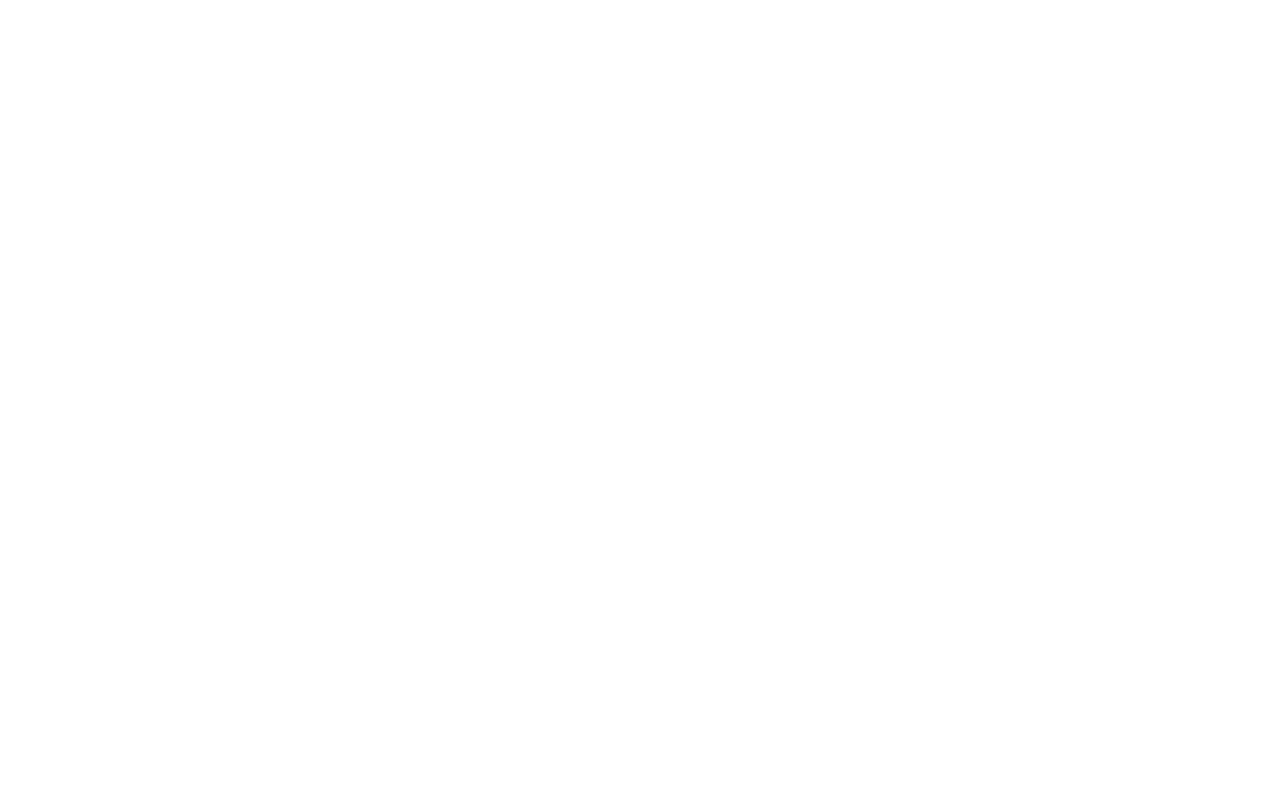
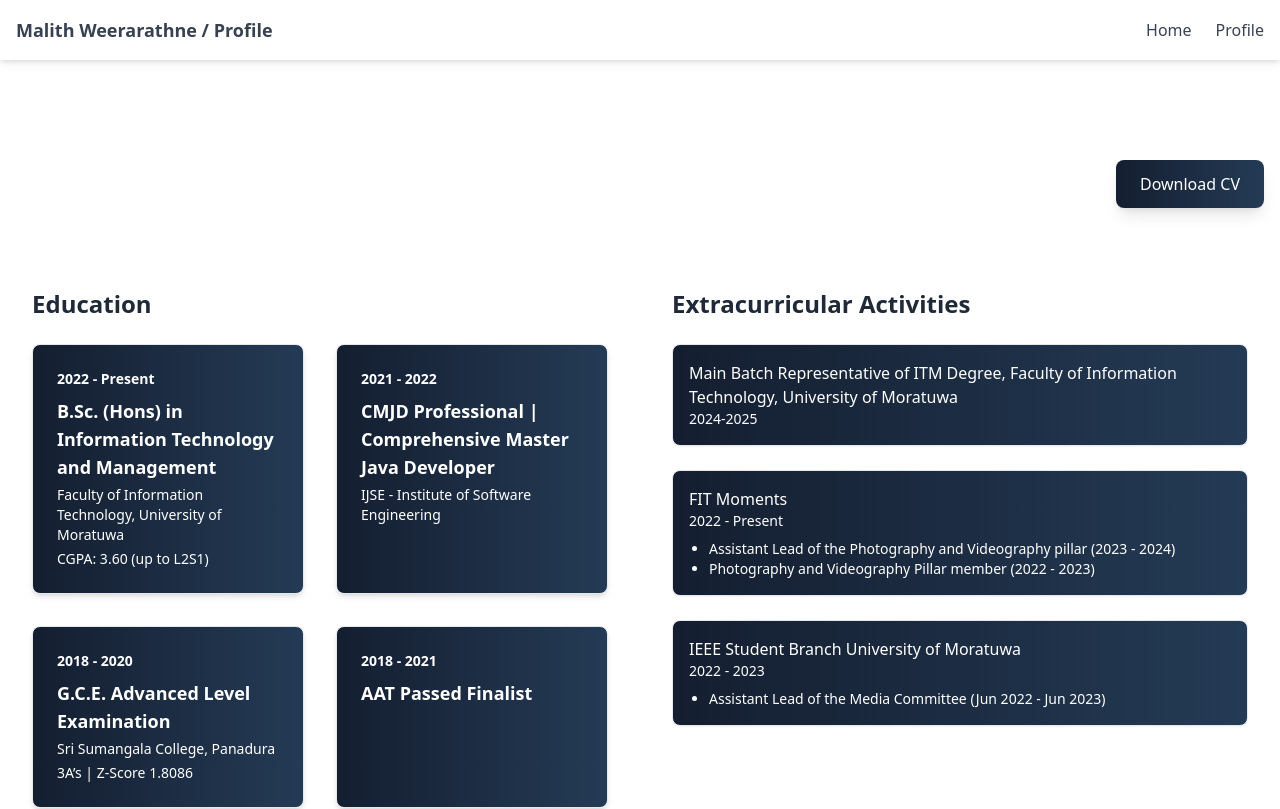
Before and after one commit to Malith212/my-portfolio, a React (Create React App) app: page /profile in a window 1280 px wide. Before the commit this address had no page. Shown: the top 809 px of the page. Built offline with nearby package versions, Linux system fonts and the light colour scheme.

Commit message:
profile section updated and download cv updated

```diff
--- a/src/App.js
+++ b/src/App.js
@@ -1,14 +1,14 @@
 import React from 'react';
 import { BrowserRouter, Route, Routes } from 'react-router-dom';
 import Main from './pages/Main';
-import Cv from './pages/Cv';
+import Profile from './pages/Profile';
 
 function App() {
   return (
     <BrowserRouter>
       <Routes>
         <Route path="/" element={<Main />} />
-        <Route path="/cv" element={<Cv />} />
+        <Route path="/profile" element={<Profile />} />
       </Routes>
     </BrowserRouter>
   );
--- a/src/components/Navbar.jsx
+++ b/src/components/Navbar.jsx
@@ -1,5 +1,5 @@
 import React, { useState, useEffect } from 'react';
-import { Link, useLocation } from 'react-router-dom'; // Import Link and useLocation from react-router-dom
+import { Link, useLocation } from 'react-router-dom';
 
 const Navbar = () => {
   const [section, setSection] = useState(''); // State to track current section
@@ -9,6 +9,8 @@
     // Update section based on the current pathname
     if (location.pathname === '/cv') {
       setSection('Resume');
+    } else if (location.pathname === '/profile') {
+      setSection('Profile');
     } else {
       setSection(''); // Reset to root on page load or refresh
     }
@@ -31,11 +33,10 @@
           </li>
           <li>
             <Link
-              to="/cv"
+              to="/profile"
               className="text-gray-700 hover:text-blue-600"
-              onClick={() => setSection('Resume')} // Update the section when clicking Resume
             >
-              Resume
+              Profile
             </Link>
           </li>
         </ul>
--- a/src/components/cv/DownloadCv.jsx
+++ b/src/components/cv/DownloadCv.jsx
@@ -1,11 +1,12 @@
 import React from 'react';
+import CV from '../../assets/cv.pdf'; // Import the PDF file
 
 const DownloadCv = () => {
   return (
     <section className="py-10 text-right mt-20">
       <a
-        href="/path-to-your-cv.pdf" // Make sure to replace with the correct path
-        download
+        href={CV} // Use the imported CV file for the href
+        download="Malith_Weerarathne_CV.pdf" // You can specify a name for the downloaded file
         className="inline-block bg-gradient-to-r from-[#141E30] to-[#243B55] text-white py-3 px-6 rounded-lg shadow-lg hover:from-[#0F2027] hover:to-[#2C5364] transition-all duration-300 ease-in-out transform hover:-translate-y-1"
       >
         Download CV
--- a/src/pages/Cv.jsx
+++ b/src/pages/Profile.jsx
@@ -8,7 +8,7 @@
 import ExtracurricularActivities from "../components/cv/Extracurricular";
 import Footer from "../components/Footer";
 
-function Cv() {
+function Profile() {
   return (
     <div className="font-sans">
       <Navbar />
@@ -27,4 +27,4 @@
   );
 }
 
-export default Cv;
+export default Profile;
```
Also changed, not shown: 1 other file (tests, documents, lock files or other folders).
